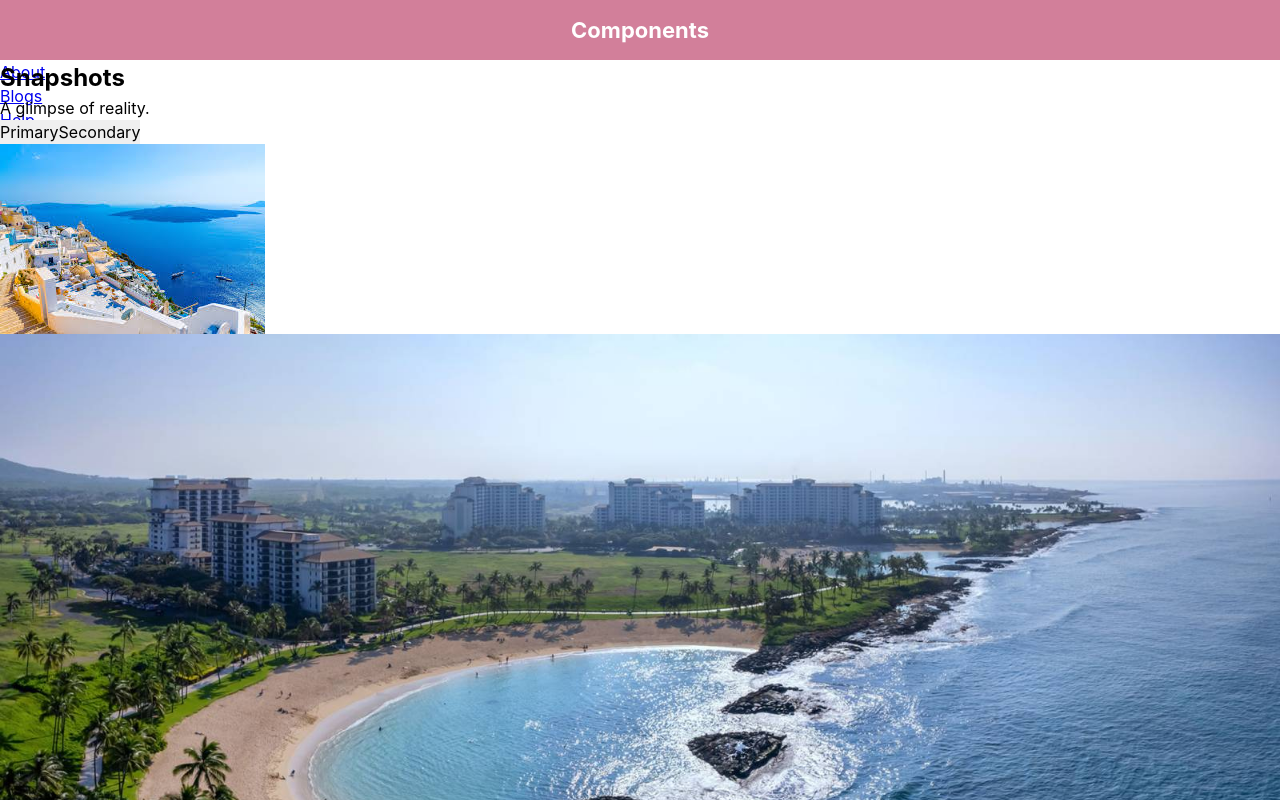
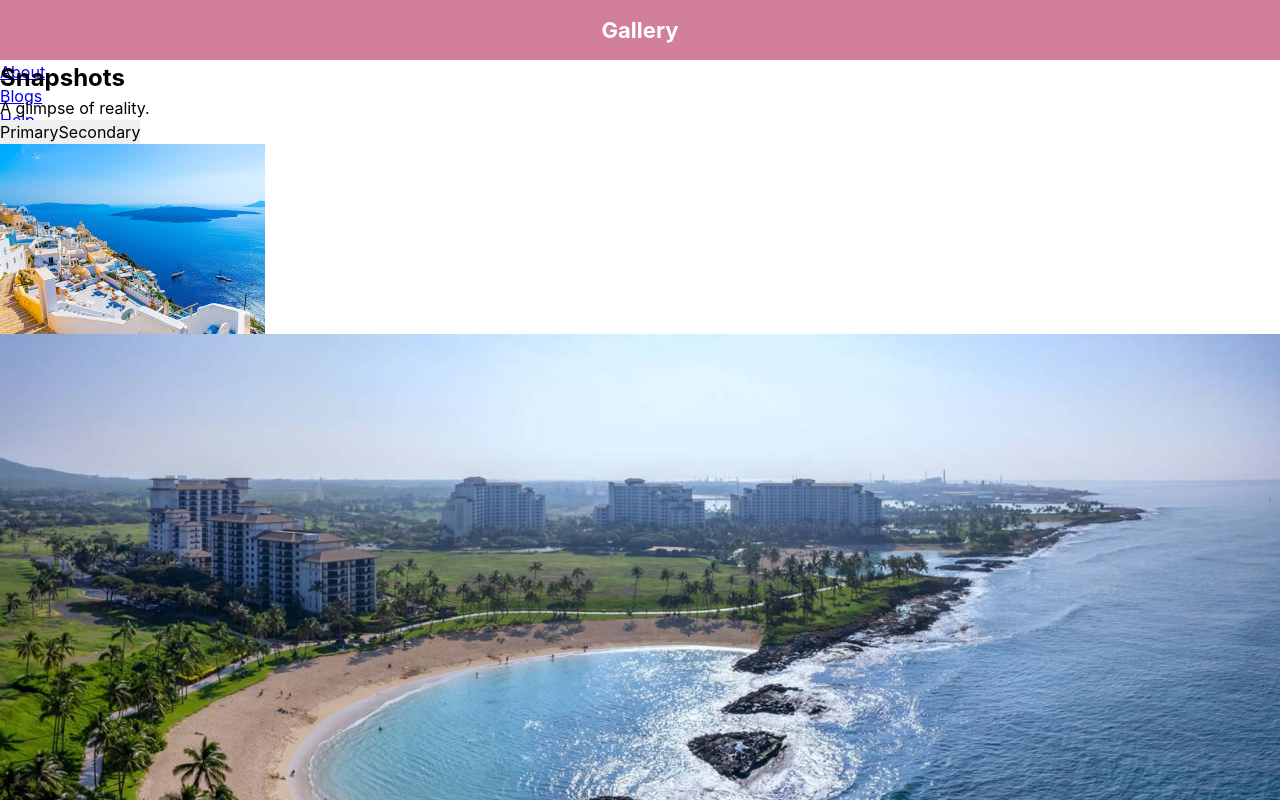
Before and after one commit to rstrauman/components, a React (Create React App) app: page / in a window 1280 px wide. Shown: the top 800 px of the page. Built offline with nearby package versions, Linux system fonts and the light colour scheme.

Commit message:
finished all jsx

```diff
--- a/src/App.js
+++ b/src/App.js
@@ -1,6 +1,7 @@
 import Header from './components/Header';
 import Banner from './components/Banner';
 import Gallery from './components/Gallery';
+import Footer from './components/Footer';
 
 import Greece from './media/Greece.jpg';
 import Hawaii from './media/Hawaii.jpg';
--- a/src/components/Footer.js
+++ b/src/components/Footer.js
@@ -1,6 +1,8 @@
 function Footer() {
     return (
-        <></>
+        <footer>
+            <p>© My Site - Gallery Snapshots - All rights reserved.</p>
+        </footer>
     );
 }
 
--- a/src/components/Header.js
+++ b/src/components/Header.js
@@ -4,7 +4,7 @@
     return (
         <header>
             <div className="flex">
-                <h1>Components</h1>
+                <h1>Gallery</h1>
                 <Nav navbarItem = {props.navbarItem}/>
             </div>
         </header>
```
